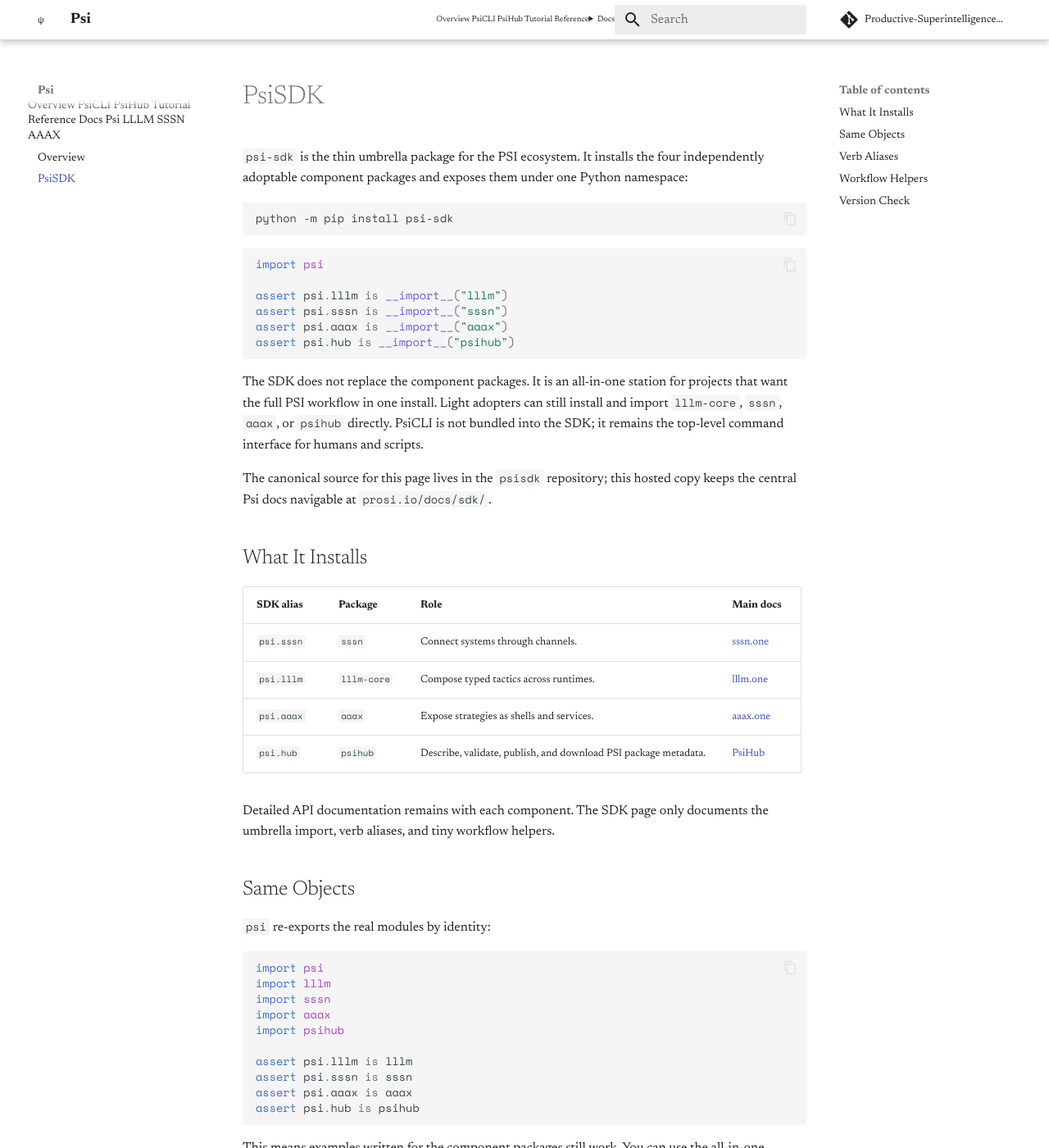
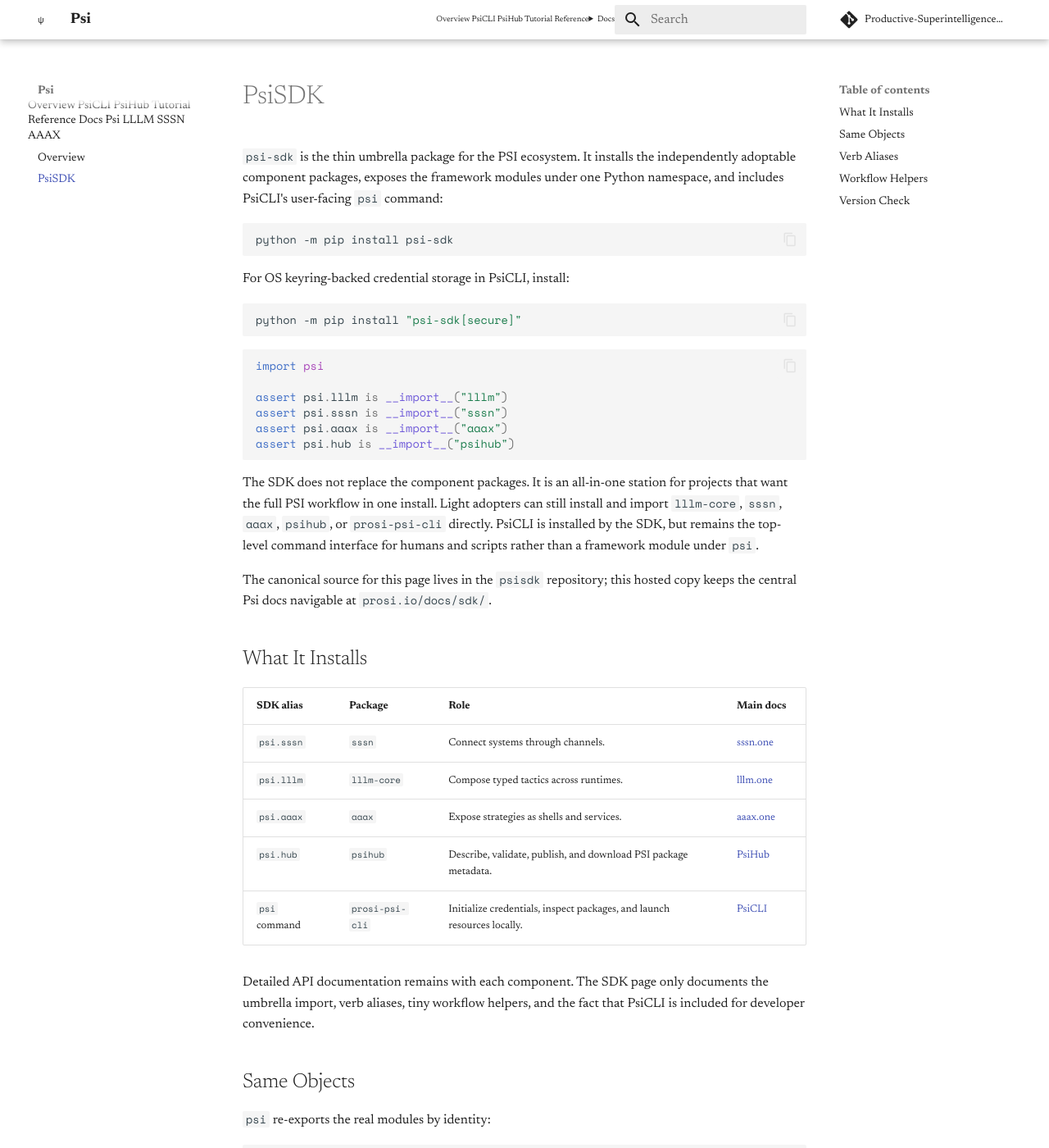
Before and after one commit to Productive-Superintelligence/docs, an MkDocs documentation site: the page built from psi_docs/sdk.md, in a window 1280 px wide and 1400 px high. Shown: the whole window at 82% size. Built offline with MkDocs 1.6.1 and Material for MkDocs 9.7.7, drawn with Linux system fonts in a browser that asks for light colours; comment, search, counter and statistics services are not loaded.

Commit message:
Document PsiCLI in PsiSDK install

````diff
--- a/psi_docs/sdk.md
+++ b/psi_docs/sdk.md
@@ -5,11 +5,17 @@ title: Overview
 # PsiSDK
 
 `psi-sdk` is the thin umbrella package for the PSI ecosystem. It installs the
-four independently adoptable component packages and exposes them under one
-Python namespace:
+independently adoptable component packages, exposes the framework modules under
+one Python namespace, and includes PsiCLI's user-facing `psi` command:
 
 ```bash
 python -m pip install psi-sdk
+```
+
+For OS keyring-backed credential storage in PsiCLI, install:
+
+```bash
+python -m pip install "psi-sdk[secure]"
 ```
 
 ```python
@@ -23,9 +29,10 @@ assert psi.hub is __import__("psihub")
 
 The SDK does not replace the component packages. It is an all-in-one station for
 projects that want the full PSI workflow in one install. Light adopters can
-still install and import `lllm-core`, `sssn`, `aaax`, or `psihub` directly.
-PsiCLI is not bundled into the SDK; it remains the top-level command interface
-for humans and scripts.
+still install and import `lllm-core`, `sssn`, `aaax`, `psihub`, or
+`prosi-psi-cli` directly. PsiCLI is installed by the SDK, but remains the
+top-level command interface for humans and scripts rather than a framework
+module under `psi`.
 
 The canonical source for this page lives in the `psisdk` repository; this hosted
 copy keeps the central Psi docs navigable at `prosi.io/docs/sdk/`.
@@ -38,9 +45,11 @@ copy keeps the central Psi docs navigable at `prosi.io/docs/sdk/`.
 | `psi.lllm` | `lllm-core` | Compose typed tactics across runtimes. | [lllm.one](https://lllm.one/) |
 | `psi.aaax` | `aaax` | Expose strategies as shells and services. | [aaax.one](https://aaax.one/) |
 | `psi.hub` | `psihub` | Describe, validate, publish, and download PSI package metadata. | [PsiHub](hub.md) |
+| `psi` command | `prosi-psi-cli` | Initialize credentials, inspect packages, and launch resources locally. | [PsiCLI](cli.md) |
 
 Detailed API documentation remains with each component. The SDK page only
-documents the umbrella import, verb aliases, and tiny workflow helpers.
+documents the umbrella import, verb aliases, tiny workflow helpers, and the fact
+that PsiCLI is included for developer convenience.
 
 ## Same Objects
 
````
Also changed, not shown: psi_docs/index.md (+7 -2 lines).
